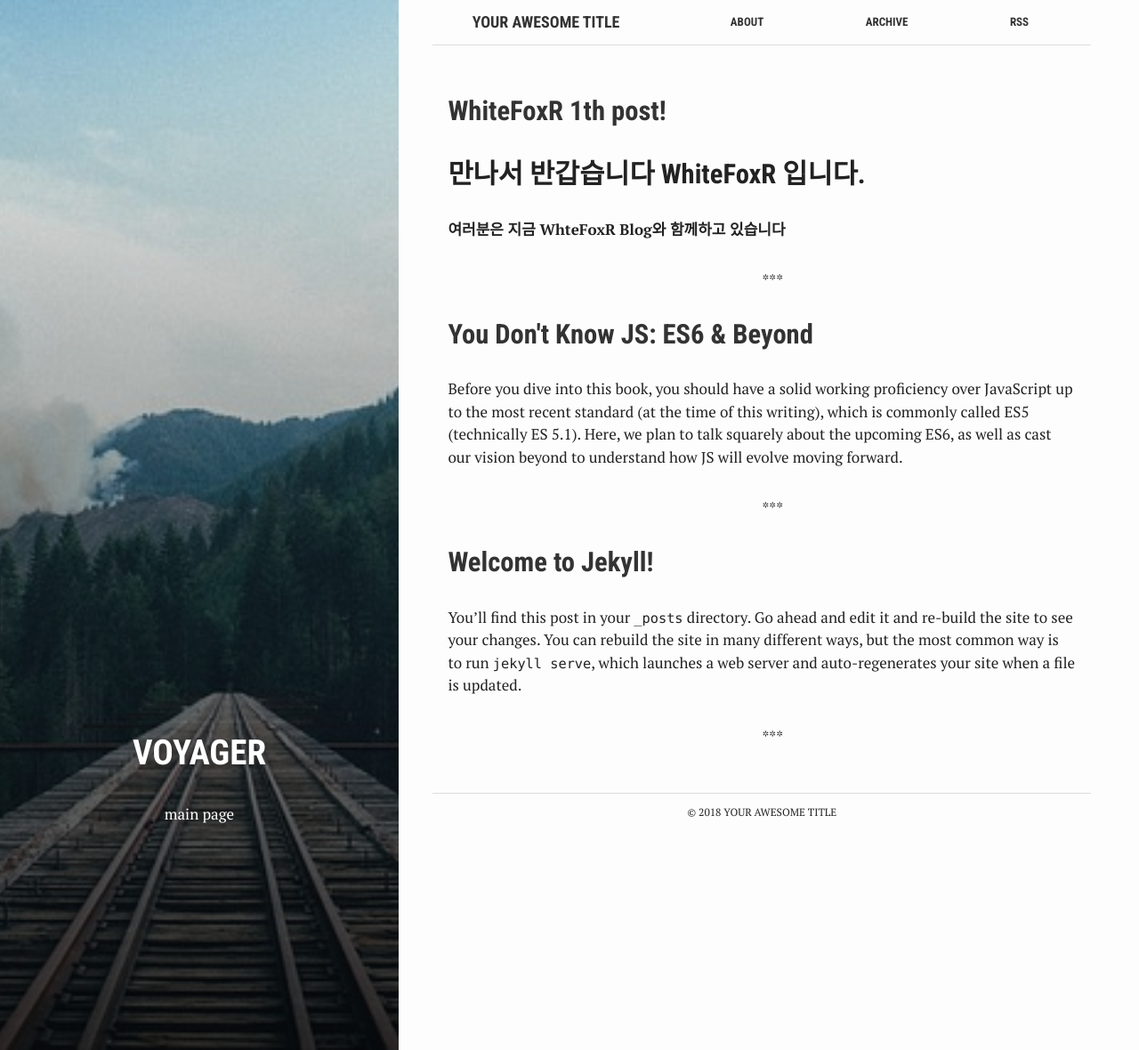
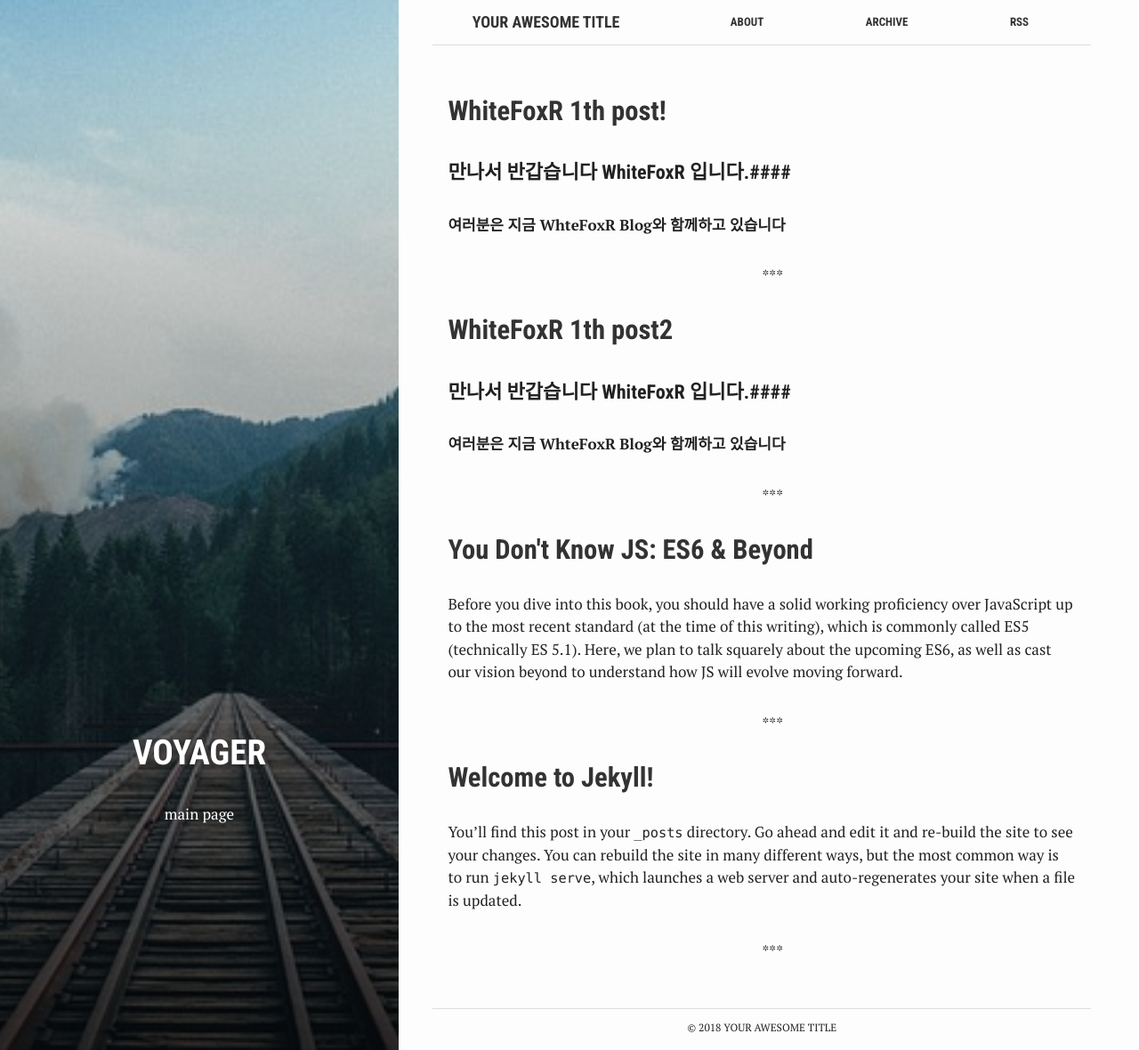
Before and after one commit to whitefoxr/whitefoxr.github.io, a Jekyll site: the page built from index.html, in a window 1280 px wide and 1180 px high. Shown: the whole window at 89% size. Built offline with Jekyll 4.4.1, drawn with Linux system fonts in a browser that asks for light colours; part of the change alters nothing that is shown.

Commit message:
201804171443

```diff
--- a/_posts/2018-04-14-fox01.md
+++ b/_posts/2018-04-14-fox01.md
@@ -4,11 +4,11 @@ title:  "WhiteFoxR 1th post!"
 crawlertitle: "TestPage"
 summary: "GanZy Page"
 categories: DevPosts
-tags: 'WhiteFoxRPost'
+tags: 'WhiteFoxR-Post'
 author: WhiteFoxR
 ---
 
-## 만나서 반갑습니다 WhiteFoxR 입니다.
+#### 만나서 반갑습니다 WhiteFoxR 입니다.####
 **여러분은 지금 WhteFoxR Blog와 함께하고 있습니다**
 
 | CORD   | VALUE |
--- /dev/null
+++ b/_posts/2018-04-14-fox02.md
@@ -0,0 +1,44 @@
+---
+layout: post
+title:  "WhiteFoxR 1th post2"
+crawlertitle: "About ES6"
+summary: "What's new in ES6"
+date:   2016-06-29 20:09:47 +0700
+categories: posts
+tags: ['WhiteFoxR-Post']
+author: WhiteFoxR
+---
+
+#### 만나서 반갑습니다 WhiteFoxR 입니다.####
+**여러분은 지금 WhteFoxR Blog와 함께하고 있습니다**
+
+Before you dive into this book, you should have a solid working proficiency over JavaScript up to the most recent standard (at the time of this writing), which is commonly called ES5 (technically ES 5.1). Here, we plan to talk squarely about the upcoming ES6, as well as cast our vision beyond to understand how JS will evolve moving forward.
+
+If you are still looking for confidence with JavaScript, I highly recommend you read the other titles in this series first:
+
+Up & Going: Are you new to programming and JS? This is the roadmap you need to consult as you start your learning journey.
+
+- Up & Going
+- Scope & Closures
+- this & Object Prototypes
+- Types & Grammar
+- Async & Performance
+
+[![railroad]({{ site.images | relative_url }}/rails.jpg)]({{ site.images | relative_url }}/rails.jpg)
+
+If you've already read all those titles and you feel pretty comfortable with the topics they cover, it's time we dive into the evolution of JS to explore all the changes coming not only soon but farther over the horizon.
+
+## `let` Declarations
+
+However, we can now create declarations that are bound to any block, called (unsurprisingly) *block scoping*. This means all we need is a pair of `{ .. }` to create a scope. Instead of using var, which always declares variables attached to the enclosing function (or global, if top level) scope, use `let`:
+
+{% highlight js %}
+var a = 2;
+
+{
+    let a = 3;
+    console.log( a );   // 3
+}
+
+console.log( a );       // 2
+{% endhighlight %}
```
